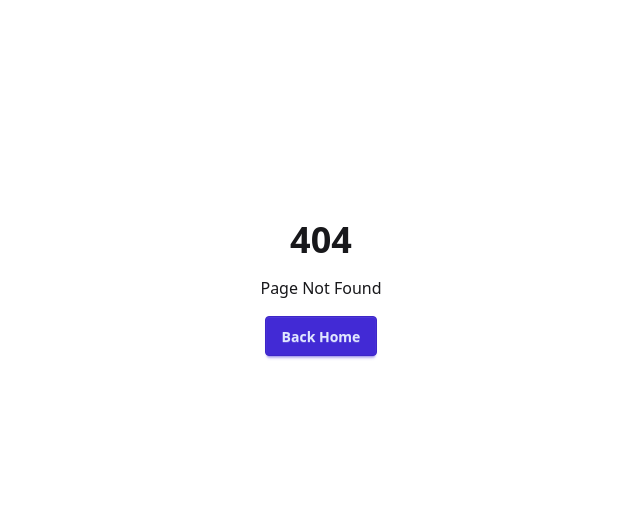
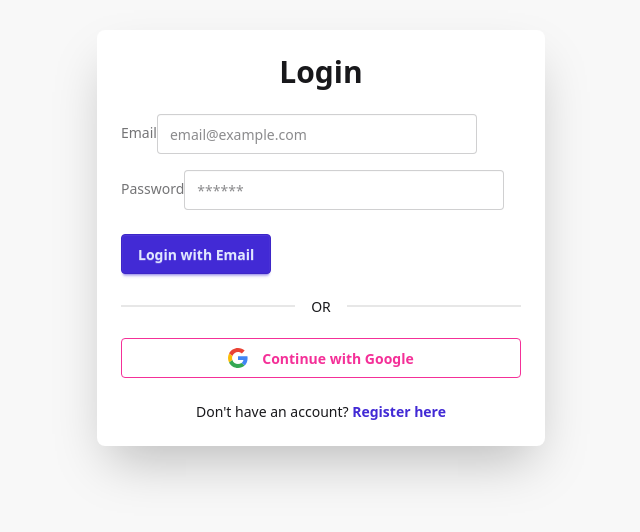
Before and after one commit to musfik070-gif/medicare-client, a Next.js app: page /login in a window 1280 px wide. Before the commit this address had no page. Shown: the part 112-644 px from the top of the page, without its empty margins (319-959 px from the left). Built offline with nearby package versions, Linux system fonts and the light colour scheme.

Commit message:
added log in page

```diff
--- /dev/null
+++ b/src/app/(public)/login/page.jsx
@@ -0,0 +1,130 @@
+"use client";
+
+import React, { useState } from "react";
+import Link from "next/link";
+
+export default function LoginPage() {
+  const [error, setError] = useState("");
+  const [success, setSuccess] = useState("");
+
+  const handleEmailLogin = (e) => {
+    e.preventDefault();
+    setError("");
+    setSuccess("");
+
+    const form = e.target;
+    const email = form.email.value;
+    const password = form.password.value;
+
+    if (!email || !password) {
+      setError("Please fill in both email and password.");
+      return;
+    }
+
+    console.log("Email Login Data:", { email, password });
+    setSuccess("Email login submitted! Ready for backend connection.");
+  };
+
+  const handleGoogleLogin = () => {
+    setError("");
+    setSuccess(
+      "Google login clicked! Ready for Firebase/Better Auth integration.",
+    );
+    console.log("Initiating Google Login...");
+  };
+
+  return (
+    <div className="flex justify-center items-center min-h-[calc(100vh-100px)] bg-base-200 p-4">
+      <div className="card w-full max-w-md shadow-2xl bg-base-100">
+        <div className="card-body">
+          <h2 className="text-3xl font-bold text-center mb-4">Login</h2>
+
+          <form onSubmit={handleEmailLogin}>
+            {/* Email Field */}
+            <div className="form-control">
+              <label className="label">
+                <span className="label-text">Email</span>
+              </label>
+              <input
+                type="email"
+                name="email"
+                placeholder="email@example.com"
+                className="input input-bordered"
+                required
+              />
+            </div>
+
+            {/* Password Field */}
+            <div className="form-control mt-4">
+              <label className="label">
+                <span className="label-text">Password</span>
+              </label>
+              <input
+                type="password"
+                name="password"
+                placeholder="******"
+                className="input input-bordered"
+                required
+              />
+            </div>
+
+            {/* Error and Success Messages */}
+            {error && <p className="text-red-500 text-sm mt-2">{error}</p>}
+            {success && (
+              <p className="text-green-500 text-sm mt-2">{success}</p>
+            )}
+
+            {/* Submit Button */}
+            <div className="form-control mt-6">
+              <button type="submit" className="btn btn-primary">
+                Login with Email
+              </button>
+            </div>
+          </form>
+
+          <div className="divider">OR</div>
+
+          {/* Google Login Button */}
+          <button
+            onClick={handleGoogleLogin}
+            className="btn btn-outline btn-secondary"
+          >
+            <svg
+              xmlns="http://www.w3.org/2000/svg"
+              viewBox="0 0 48 48"
+              className="w-5 h-5 mr-2"
+            >
+              <path
+                fill="#EA4335"
+                d="M24 9.5c3.54 0 6.71 1.22 9.21 3.6l6.85-6.85C35.9 2.38 30.47 0 24 0 14.62 0 6.51 5.38 2.56 13.22l7.98 6.19C12.43 13.72 17.74 9.5 24 9.5z"
+              />
+              <path
+                fill="#4285F4"
+                d="M46.98 24.55c0-1.57-.15-3.09-.38-4.55H24v9.02h12.94c-.58 2.96-2.26 5.48-4.78 7.18l7.73 6c4.51-4.18 7.09-10.36 7.09-17.65z"
+              />
+              <path
+                fill="#FBBC05"
+                d="M10.53 28.59c-.48-1.45-.76-2.99-.76-4.59s.27-3.14.76-4.59l-7.98-6.19C.92 16.46 0 20.12 0 24c0 3.88.92 7.54 2.56 10.78l7.97-6.19z"
+              />
+              <path
+                fill="#34A853"
+                d="M24 48c6.48 0 11.93-2.13 15.89-5.81l-7.73-6c-2.15 1.45-4.92 2.3-8.16 2.3-6.26 0-11.57-4.22-13.47-9.91l-7.98 6.19C6.51 42.62 14.62 48 24 48z"
+              />
+            </svg>
+            Continue with Google
+          </button>
+
+          <p className="text-center mt-4 text-sm">
+            Don't have an account?{" "}
+            <Link
+              href="/register"
+              className="text-primary font-bold hover:underline"
+            >
+              Register here
+            </Link>
+          </p>
+        </div>
+      </div>
+    </div>
+  );
+}
```
